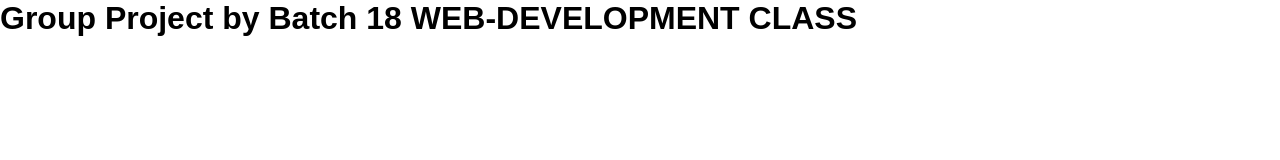
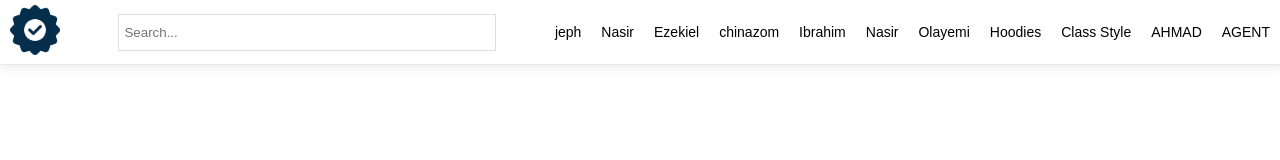
Before and after one commit to Idrisnas/class-work, a plain HTML site: page index.html in a window 1280 px wide. Drawn offline with Linux system fonts and the light colour scheme.

Commit message:
finished linking pages

```diff
--- a/index.html
+++ b/index.html
@@ -1,12 +1,37 @@
 <!DOCTYPE html>
 <html lang="en">
+
 <head>
     <meta charset="UTF-8">
     <meta name="viewport" content="width=device-width, initial-scale=1.0">
     <title>Document</title>
     <link rel="stylesheet" href="style.css">
 </head>
+
 <body>
-    <h1>Group Project by Batch 18 WEB-DEVELOPMENT CLASS</h1>
+    <header class="header">
+        <nav class="nav">
+            <a href="index.html" class="nav_logo">
+                <img src="img/logo.png" alt="Logo" />
+            </a>
+            <input type="text" placeholder="Search...">
+            <ul class="nav_menu">
+                <li><a href="jeph.html">jeph</a></li>
+                <li><a href="nas.html">Nasir</a></li>
+                <li><a href="ezekiel.html">Ezekiel</a></li>
+                <li><a href="chinazom.html">chinazom</a></li>
+                <li><a href="bill.html">Ibrahim</a></li>
+                <li><a href="nas.html">Nasir</a></li>
+                <li><a href="olayemi.html">Olayemi</a></li>
+                <li><a href="hoodies.html">Hoodies</a></li>
+                <li><a href="class.html">Class Style</a></li>
+                <li><a href="ahmad.html">AHMAD</a></li>
+                <li><a href="agent.html">AGENT</a></li>
+
+            </ul>
+        </nav>
+        <h1>Group Project by Batch 18 WEB-DEVELOPMENT CLASS</h1>
+
 </body>
+
 </html>
--- a/style.css
+++ b/style.css
@@ -6,6 +6,57 @@
 body {
   font-family: Arial, Helvetica, sans-serif;
 }
+
+
+.nav {
+    font-family: Arial, Helvetica, sans-serif;
+    display: flex;
+    align-items: center;
+    gap: 30px;
+    background-color: white;
+    box-shadow: 2px 2px 10px rgba(211, 211, 211, 0.5);
+    padding: 5px 10px;
+    justify-content: space-between;
+    overflow-x: auto;
+    position: fixed;
+    top: 0;
+    width: 100%;
+    border-bottom: 1px solid #eaeaea;
+  }
+  .nav a {
+    text-decoration: none;
+    color: black;
+  }
+  .nav_menu {
+    display: flex;
+    gap: 20px;
+    min-width: 500px;
+    align-items: center;
+  }
+  .nav_menu li {
+    list-style: none;
+  }
+  .nav_logo img {
+    width: 50px;
+  }
+  .nav_menu li a {
+    white-space: nowrap;
+    font-size: 14px;
+    font-weight: 500;
+    display: block;
+  }
+  .nav_clear {
+    width: 100%;
+    padding-bottom: 65px;
+  }
+  .nav input {
+    width: 30%;
+    min-width: 350px;
+    padding: 10px 5px;
+    border: 1px solid #dedede;
+    outline: none;
+  }
+
 .footer_sect {
   padding: 20px;
   box-shadow: 2px 2px 10px rgba(209, 209, 209, 0.5);
```
Also changed, not shown: agent.html (+1 -1 lines), ahmad.html (+1 -1 lines), chinazom.html (+1 -1 lines), emmanuel.html (+1 -0 lines), ezekiel.html (+1 -0 lines), hoodies.html (+2 -1 lines), jeph.html (+1 -1 lines), lily.html (+1 -1 lines), nas.html (+1 -0 lines), olayemi.html (+1 -1 lines).
